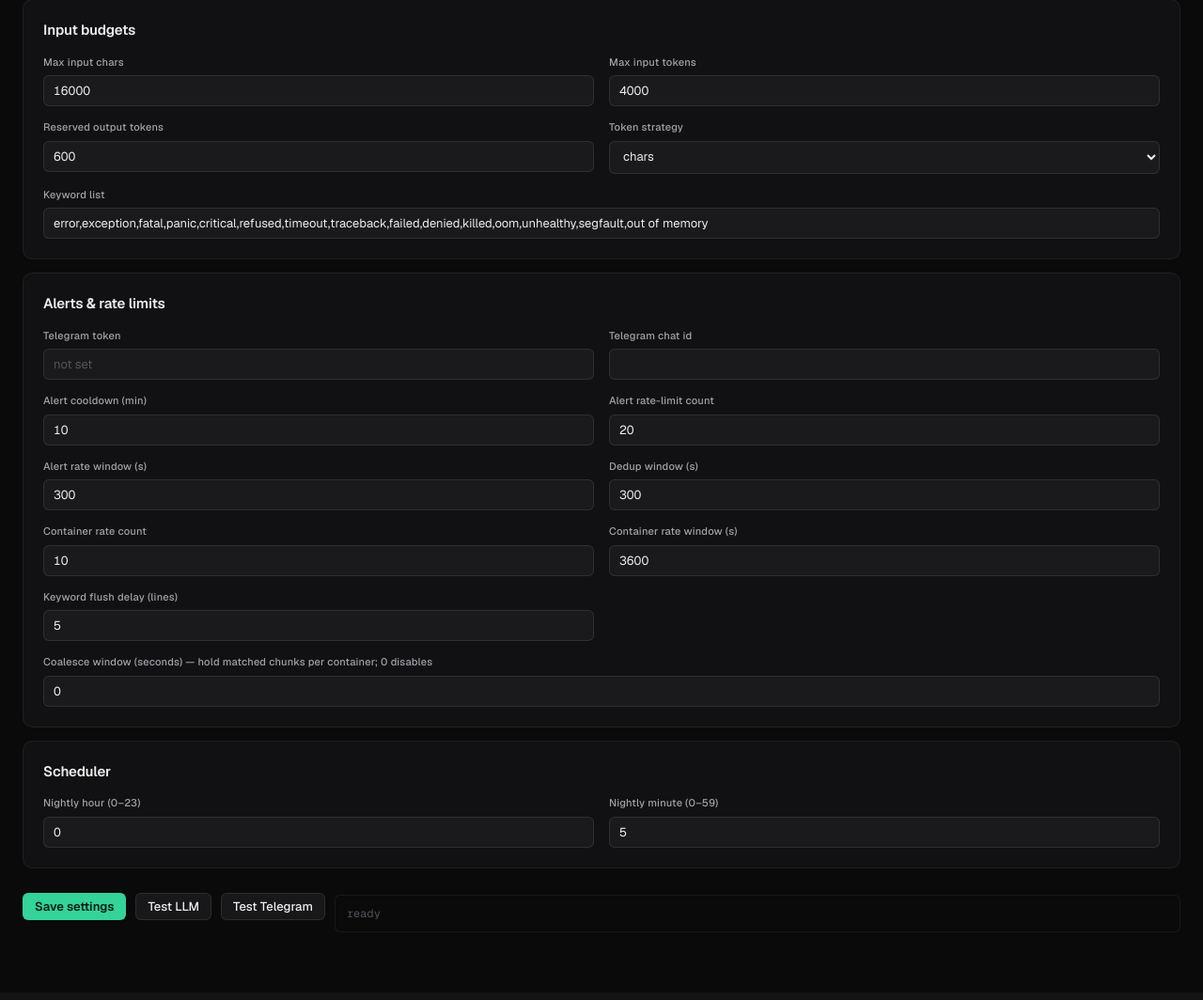
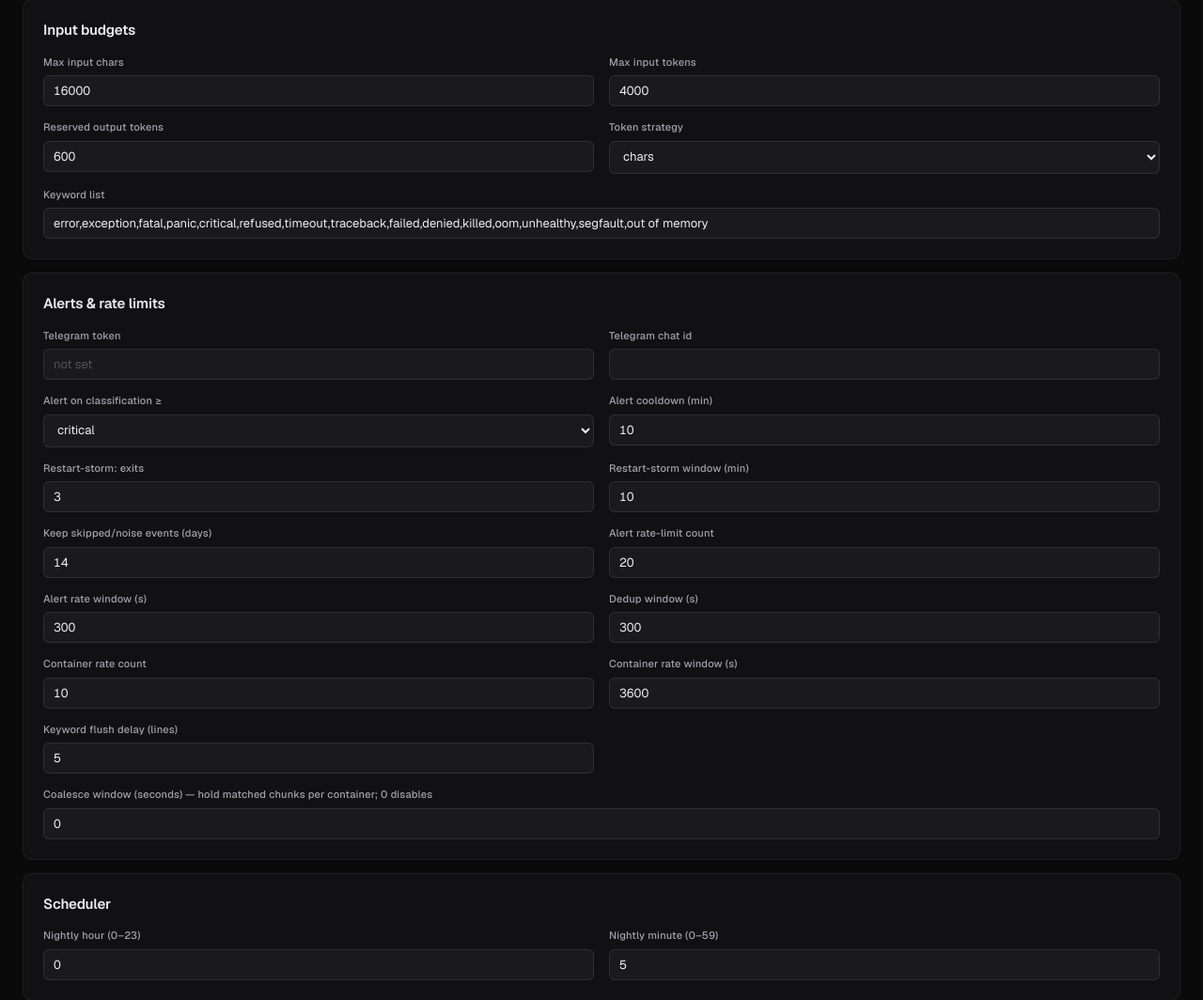
Before and after one commit to rohanpandula/DockSentinel, a Flask app: page /settings in a window 1280 px wide. Shown: the part 627-1691 px from the top of the page at 94% size. Before the commit the page ends 1606 px from the top, so only its background shows below. Run offline with Flask 3, Linux system fonts and the light colour scheme; data comes from the database, SQL or seed files in the repository; parts of the project's set-up code (start-up, migrations or seed data) failed here and were passed over.

Commit message:
templates: new alert/retention/restart-storm settings fields; dashboard analyze error banner

```diff
--- a/app/templates/dashboard.html
+++ b/app/templates/dashboard.html
@@ -15,6 +15,12 @@
     <span class="text-tertiary mono">{{ state.runtime_status }}</span>
   </div>
 </div>
+
+{% if analyze_error %}
+<div class="card card--padded" style="border-color: var(--critical, #c0392b); margin-bottom: 16px;">
+  <strong>Analyze failed:</strong> <span class="text-secondary">{{ analyze_error }}</span>
+</div>
+{% endif %}
 
 {% if not state.enabled %}
 <div class="card card--padded" style="border-color: var(--warning); margin-bottom: 16px; display: flex; gap: 12px; align-items: center; flex-wrap: wrap;">
--- a/app/templates/settings.html
+++ b/app/templates/settings.html
@@ -117,8 +117,28 @@
         <input class="input mono" name="telegram_chat_id" value="{{ settings.telegram_chat_id or '' }}" />
       </label>
       <label class="field">
+        <span class="field__label">Alert on classification ≥</span>
+        <select class="input" name="alert_min_classification">
+          {% for opt in ["critical", "warning", "noise"] %}
+          <option value="{{ opt }}" {% if settings.alert_min_classification == opt %}selected{% endif %}>{{ opt }}</option>
+          {% endfor %}
+        </select>
+      </label>
+      <label class="field">
         <span class="field__label">Alert cooldown (min)</span>
         <input class="input tabular" type="number" name="alert_cooldown_minutes" value="{{ settings.alert_cooldown_minutes }}" />
+      </label>
+      <label class="field">
+        <span class="field__label">Restart-storm: exits</span>
+        <input class="input tabular" type="number" min="1" name="restart_alert_count" value="{{ settings.restart_alert_count }}" />
+      </label>
+      <label class="field">
+        <span class="field__label">Restart-storm window (min)</span>
+        <input class="input tabular" type="number" min="1" name="restart_alert_window_minutes" value="{{ settings.restart_alert_window_minutes }}" />
+      </label>
+      <label class="field">
+        <span class="field__label">Keep skipped/noise events (days)</span>
+        <input class="input tabular" type="number" min="1" name="event_retention_days" value="{{ settings.event_retention_days }}" />
       </label>
       <label class="field">
         <span class="field__label">Alert rate-limit count</span>
```
